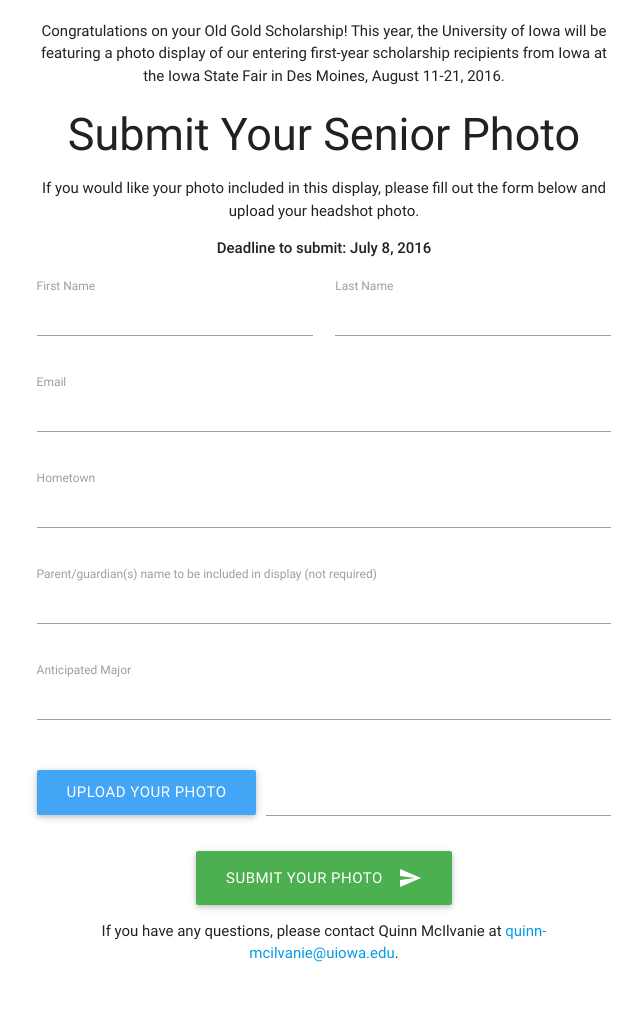
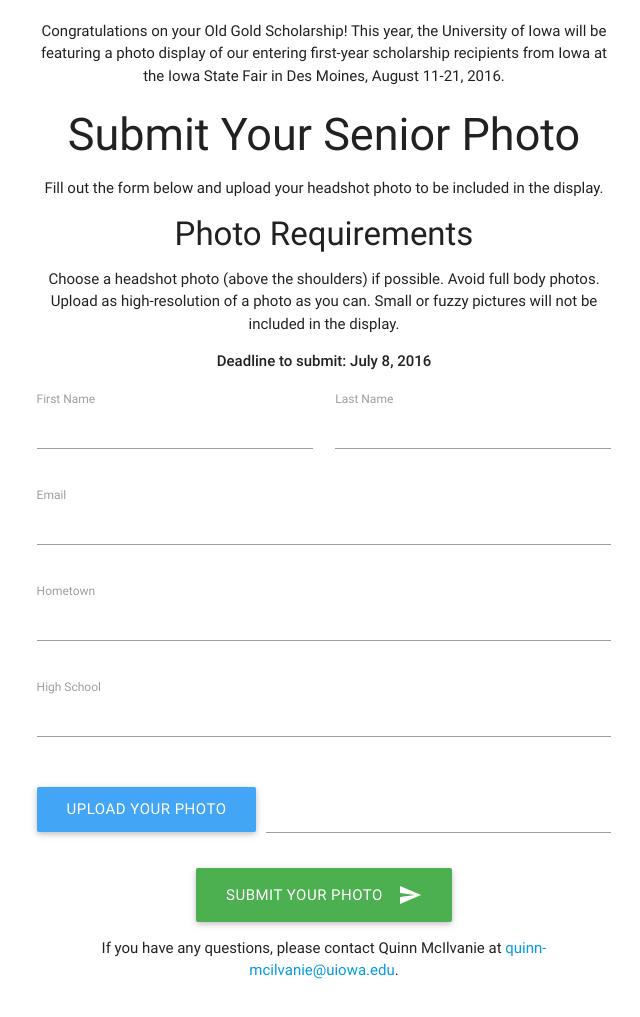
Before and after one commit to uiowa-slc/student-life-at-iowa, a PHP site: page /senior-photos-static/form.html in a window 1280 px wide. Shown: the part 366-1383 px from the top of the page, without its empty margins (316-956 px from the left). Before the commit the page ends 1328 px from the top, so only its background shows below. Run offline with PHP 8.4, Linux system fonts and the light colour scheme; some libraries are stand-ins or nearby versions.

Commit message:
senior photos form

```diff
--- a/senior-photos-static/form.html
+++ b/senior-photos-static/form.html
@@ -25,12 +25,19 @@
               <h1>Congrats!</h1>
               <p>Congratulations on your Old Gold Scholarship! This year, the University of Iowa will be featuring a photo display of our entering first-year scholarship recipients from Iowa at the Iowa State Fair in Des Moines, August 11-21, 2016.</p>
               <h2>Submit Your Senior Photo</h2>
-              <p>If you would like your photo included in this display, please fill out the form below and upload your headshot photo. </p>
+              <p>Fill out the form below and upload your headshot photo to be included in the display.</p>
+              <h3>Photo Requirements</h3>
+              <ul>
+                <li>Choose a headshot photo (above the shoulders) if possible. Avoid full body photos.</li>
+                <li>Upload as high-resolution of a photo as you can. Small or fuzzy pictures will not be included in the display.</li>
+              </ul>
+
+
               <p><strong>Deadline to submit: July 8, 2016</strong></p>
 
             </div>
               <div id="thanks" style="display: none;" class="center">
-                <p>Thank you for submitting your photo.</p>
+                <p>Thank you for submitting your photo!</p>
               </div>
             <form id="myForm" class="">
               <div class="row">
@@ -57,14 +64,8 @@
               </div>
               <div class="row">
                 <div class="input-field col s12">
-                  <input id="parent_guardian" name="parent_guardian" type="text" class="validate">
-                  <label for="parent_guardian" class="active">Parent/guardian(s) name to be included in display (not required)</label>
-                </div>
-              </div>
-              <div class="row">
-                <div class="input-field col s12">
-                  <input id="major" name="major" type="text" class="validate" required>
-                  <label for="major" class="active">Anticipated Major</label>
+                  <input id="highschool" name="highschool" type="text" class="validate">
+                  <label for="highschool" class="active">High School</label>
                 </div>
               </div>
               <div class="row">
@@ -98,7 +99,8 @@
 
     <script>
     function fileUploaded(status) {
-      document.getElementById('myForm').style.display = 'none';
+      scroll(0,0);
+    document.getElementById('myForm').style.display = 'none';
     document.getElementById('body-text').style.display = 'none';
     document.getElementById('thanks').style.display = 'block';
     }
--- a/senior-photos-static/scss/components/_variables.scss
+++ b/senior-photos-static/scss/components/_variables.scss
@@ -253,8 +253,8 @@ $off-black: rgba(0, 0, 0, 0.87) !default;
 // Header Styles
 $h1-fontsize: 3.8rem !default;
 $h2-fontsize: 3rem !default;
-$h3-fontsize: 2.92rem !default;
-$h4-fontsize: 2.28rem !default;
+$h3-fontsize: 2.2rem !default;
+$h4-fontsize: 1.8rem !default;
 $h5-fontsize: 1.64rem !default;
 $h6-fontsize: 1rem !default;
 
```
Also changed, not shown: senior-photos-static/form.dist.html (+13 -11 lines), senior-photos-static/css/master.css.
